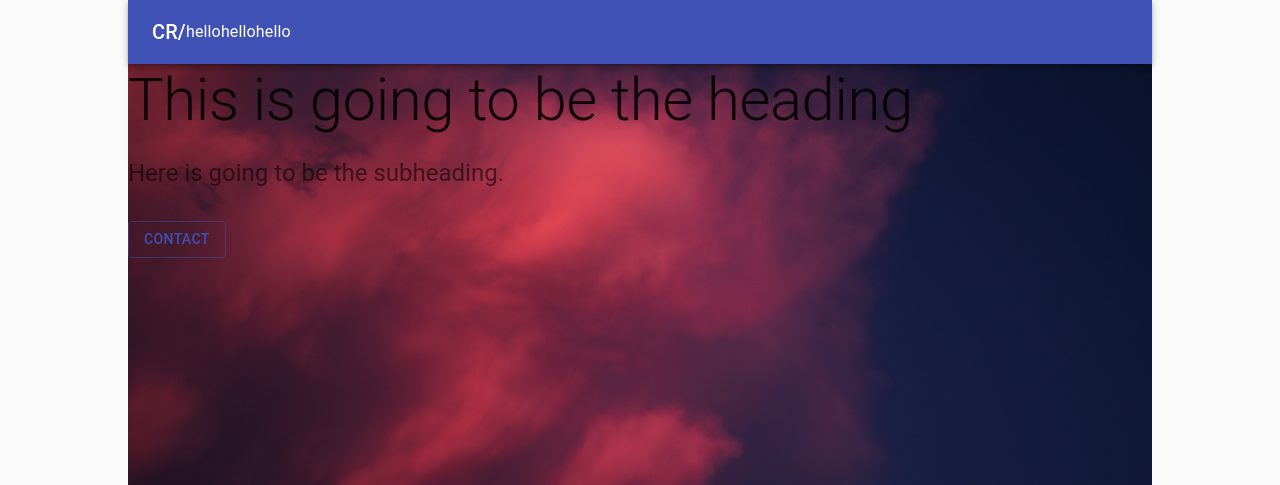
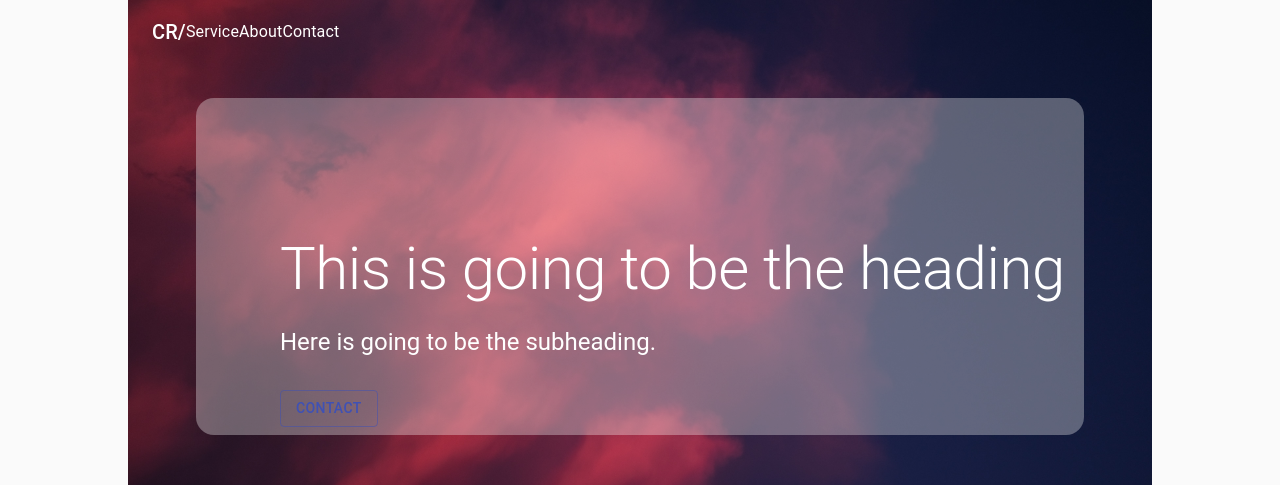
Before and after one commit to mrjoseph/camys-app, a React (Create React App) app: page / in a window 1280 px wide. Shown: the top 485 px of the page. Built offline with nearby package versions, Linux system fonts and the light colour scheme.

Commit message:
updated styling

```diff
--- a/src/App.js
+++ b/src/App.js
@@ -28,8 +28,22 @@ function Copyright() {
 }
 
 const useStyles = makeStyles((theme) => ({
+  appBarHeight: {
+    height: "98px",
+  },
+  nav: {},
+  toolbar: {
+    color: "#fff",
+  },
   icon: {
     marginRight: theme.spacing(2),
+  },
+  heroWindow: {
+    backgroundColor: "#ffffff52",
+    margin: "0 68px",
+    borderRadius: "18px",
+    color: "#fff",
+    padding: "135px 0 0 84px",
   },
   heroContentBody: {
     backgroundImage: "url('/purple-clouds-header.jpg')",
@@ -79,51 +93,48 @@ const App = () => {
 
         <div className={classes.heroContent}>
           <Container maxWidth="sm" className={classes.heroContentBody}>
-            <AppBar position="relative">
-              <Toolbar>
+            <AppBar
+              position="relative"
+              color="transparent"
+              elevation={0}
+              className={classes.appBarHeight}
+            >
+              <Toolbar className={classes.toolbar}>
                 <Typography variant="h6" color="inherit" noWrap>
                   CR/
                 </Typography>
+                <div className={classes.nav}>
                   <Typography className={classes.root}>
                     <Link
                       href="#"
                       onClick={(e) => e.preventDefault()}
                       color="inherit"
                     >
-                    hello
+                      Service
                     </Link>
                     <Link
                       href="#"
                       onClick={(e) => e.preventDefault()}
                       color="inherit"
                     >
-                    hello
+                      About
                     </Link>
                     <Link
                       href="#"
                       onClick={(e) => e.preventDefault()}
                       color="inherit"
                     >
-                    hello
+                      Contact
                     </Link>
                   </Typography>
+                </div>
               </Toolbar>
             </AppBar>
-            <Typography
-              component="h1"
-              variant="h2"
-              align="left"
-              color="textPrimary"
-              gutterBottom
-            >
+            <div className={classes.heroWindow}>
+              <Typography component="h1" variant="h2" align="left" gutterBottom>
                 This is going to be the heading
               </Typography>
-            <Typography
-              variant="h5"
-              align="left"
-              color="textSecondary"
-              paragraph
-            >
+              <Typography variant="h5" align="left" paragraph>
                 Here is going to be the subheading.
               </Typography>
               <div className={classes.heroButtons}>
@@ -134,6 +145,7 @@ const App = () => {
                     </Button>
                   </Grid>
                 </Grid>
+              </div>
             </div>
           </Container>
         </div>
```
Also changed, not shown: 1 other file (tests, documents, lock files or other folders). Lines whose indentation alone changed are shown as unchanged.
